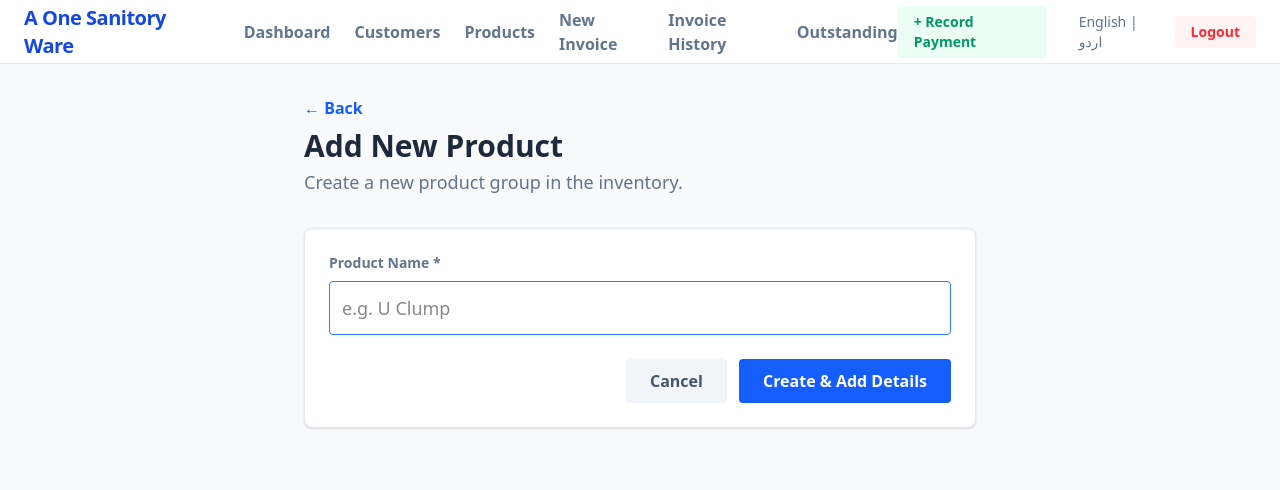
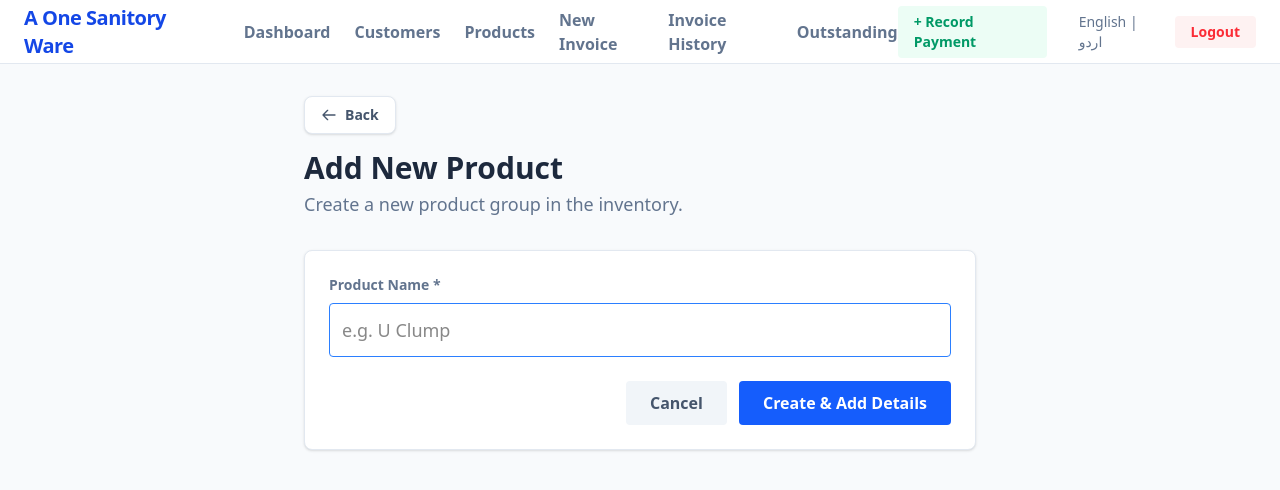
Before and after one commit to FurquanCodes/Factory-Management-System, a Next.js app: page /products/new in a window 1280 px wide. Shown: the top 490 px of the page. Built offline with nearby package versions, Linux system fonts and the light colour scheme.

Commit message:
Enhance BackButton UI

```diff
--- a/src/app/components/BackButton.tsx
+++ b/src/app/components/BackButton.tsx
@@ -7,9 +7,12 @@
   return (
     <button
       onClick={() => router.back()}
-      className="text-blue-600 font-bold hover:underline mb-2 inline-block cursor-pointer flex items-center gap-1 bg-transparent border-none p-0"
+      className="inline-flex items-center gap-2 px-4 py-2 mb-4 text-sm font-bold text-slate-600 bg-white border border-slate-200 rounded-lg shadow-sm hover:bg-slate-50 hover:text-slate-900 transition-all cursor-pointer"
     >
-      &larr; Back
+      <svg className="w-4 h-4" fill="none" stroke="currentColor" viewBox="0 0 24 24">
+        <path strokeLinecap="round" strokeLinejoin="round" strokeWidth="2" d="M10 19l-7-7m0 0l7-7m-7 7h18" />
+      </svg>
+      Back
     </button>
   )
 }
```
